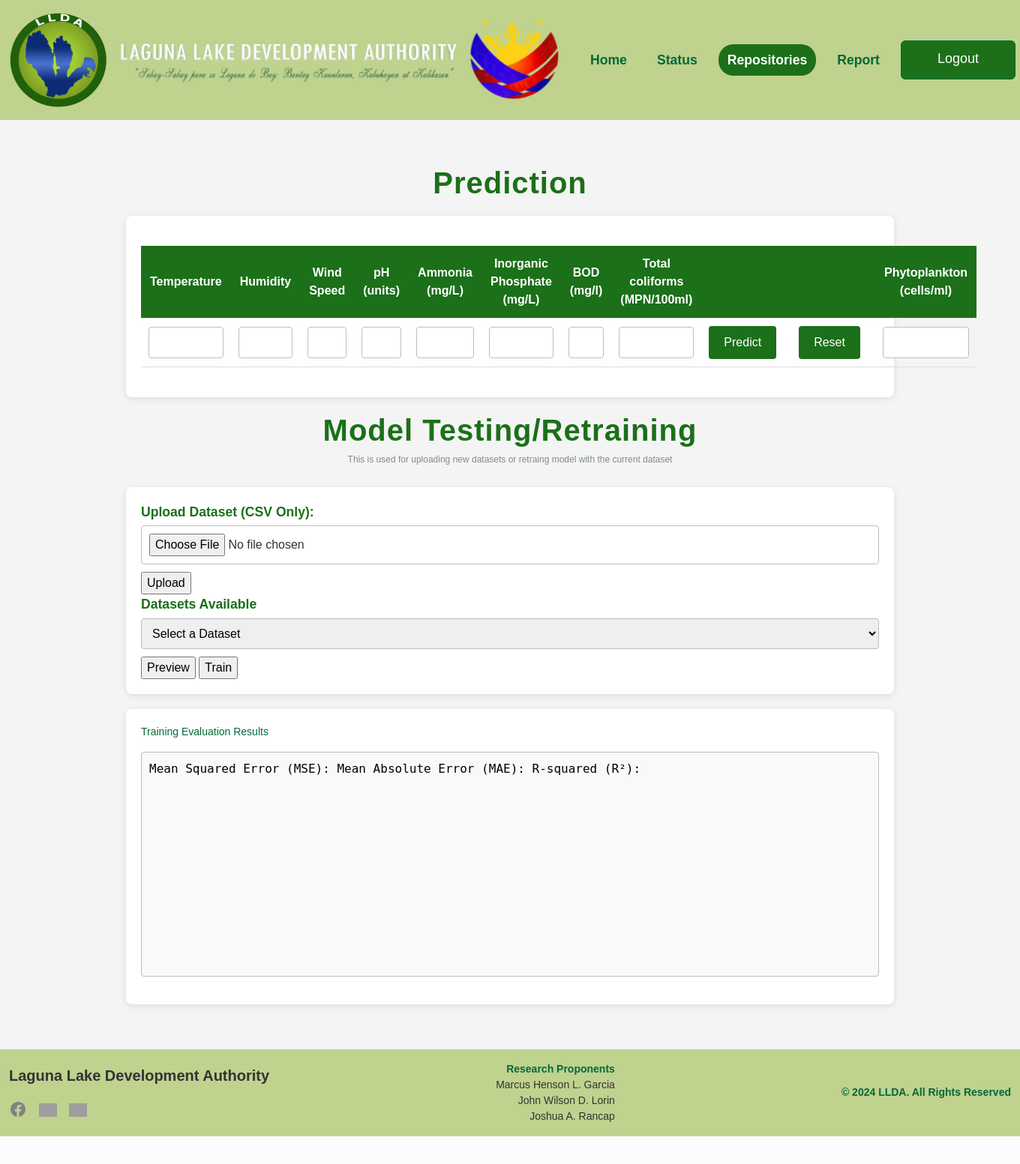
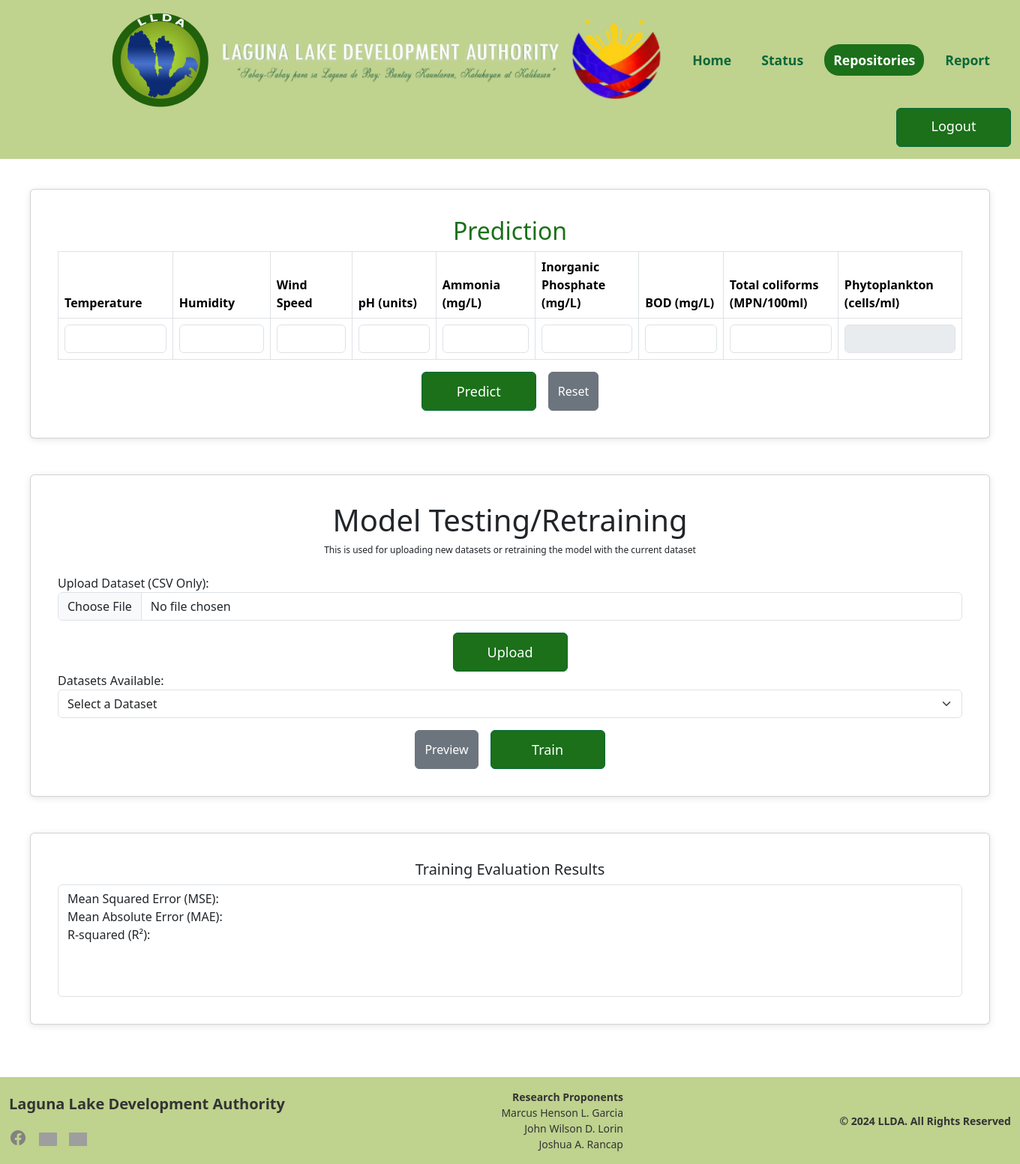
Before and after one commit to oreki-nginamo/THESIS-LLDA-FINAL-FRONTEND, a PHP site: page /repositories.php in a window 1360 px wide. Shown: the whole page at 75% size. Before the commit the page ends 1516 px from the top, so only its background shows below. Run offline with PHP 8.4, Linux system fonts and the light colour scheme; data that the repository does not hold is empty; grey boxes are pictures that could not be loaded.

Commit message:
Add files via upload

```diff
--- a/THESIS-FINAL/header.php
+++ b/THESIS-FINAL/header.php
@@ -1,19 +1,26 @@
 <header class="py-3">
-    <div class="container d-flex justify-content-between align-items-center">
+    <div class="container d-flex justify-content-between align-items-center flex-wrap">
         <!-- Logo Section with Title and Tagline -->
-        <div class="d-flex justify-content-center align-items-center flex-grow-1">
+        <div class="d-flex align-items-center flex-grow-1 flex-wrap logo-section">
             <img src="assets/llda-logo-21.png" alt="LLDA Logo" class="header-logo me-3">
-            <div>
+            <div class="text-center">
                 <img src="assets/updated-logo-v-5-no-bilog-10.png" alt="Text Logo" class="header-logo-center me-0">
             </div>
             <img src="assets/bagong-pinas-10.png" alt="PH Logo" class="header-logo me-3">
         </div>
 
         <!-- Navigation Links Section -->
-        <nav id="nav-links" class="d-flex align-items-center"></nav>
+        <nav id="nav-links" class="d-flex align-items-center flex-wrap">
+            <ul class="d-flex align-items-center list-unstyled mb-0 flex-wrap">
+                <li class="nav-item me-3"><a href="home.php" class="nav-link">Home</a></li>
+                <li class="nav-item me-3"><a href="status.php" class="nav-link">Status</a></li>
+                <li class="nav-item me-3"><a href="repositories.php" class="nav-link">Repositories</a></li>
+                <li class="nav-item me-3"><a href="report.php" class="nav-link">Report</a></li>
+            </ul>
+        </nav>
 
         <!-- Button Section (default button) -->
-        <div class="d-flex align-items-center">
+        <div class="d-flex align-items-center ms-auto">
             <a href="#" id="dynamic-button" class="btn btn-success">Default Button</a>
         </div>
     </div>
--- a/THESIS-FINAL/repositories.php
+++ b/THESIS-FINAL/repositories.php
@@ -25,15 +25,15 @@
     <!-- HEADER nav bar end -->
 
     <!-- main content start -->
-    <main>
-        <div>
-
-
-
-            <h1 class="pred_h1">Prediction</h1>
-
-            <div class="table-container">
-                <table>
+    <main class="">
+    <!-- Prediction Section -->
+    <div class="card w-100 mb-5">
+        <div class="card-body">
+            <h1 class="pred_h1 text-center">Prediction</h1>
+            <form action="prediction_MI.php" method="POST">
+                <div class="table-responsive">
+                    <table class="table table-bordered">
+                        <thead class="thead-light">
                             <tr>
                                 <th>Temperature</th>
                                 <th>Humidity</th>
@@ -41,71 +41,69 @@
                                 <th>pH (units)</th>
                                 <th>Ammonia (mg/L)</th>
                                 <th>Inorganic Phosphate (mg/L)</th>
-                        <th>BOD (mg/l)</th>
+                                <th>BOD (mg/L)</th>
                                 <th>Total coliforms (MPN/100ml)</th>
-                        <th></th>
-                        <th></th>
                                 <th>Phytoplankton (cells/ml)</th>
                             </tr>
+                        </thead>
+                        <tbody>
+                            <tr>
+                                <td><input class="form-control" type="text" name="temperature" required></td>
+                                <td><input class="form-control" type="text" name="humidity" required></td>
+                                <td><input class="form-control" type="text" name="wind_speed" required></td>
+                                <td><input class="form-control" type="text" name="ph" required></td>
+                                <td><input class="form-control" type="text" name="ammonia" required></td>
+                                <td><input class="form-control" type="text" name="phosphate" required></td>
+                                <td><input class="form-control" type="text" name="bod"></td>
+                                <td><input class="form-control" type="text" name="coliforms"></td>
+                                <td><input class="form-control" type="text" value="<?php echo $rounded; ?>" disabled></td>
+                            </tr>
+                        </tbody>
+                    </table>
+                </div>
+                <div class="d-flex justify-content-center">
+                    <button type="submit" class="btn btn-success mx-2" name="submit_flask">Predict</button>
+                    <button type="reset" class="btn btn-secondary mx-2" name="reset_flask">Reset</button>
+                </div>
+            </form>
+        </div>
+    </div>
 
-                    <tr>
-                        <form action="prediction_MI.php" method="POST">
-                            <td><input class="pred_input" type="text" name="temperature" required></td>
-                            <td><input class="pred_input" type="text" name="humidity" required></td>
-                            <td><input class="pred_input" type="text" name="wind_speed" required></td>
-                            <td><input class="pred_input" type="text" name="ph" required></td>
-                            <td><input class="pred_input" type="text" name="ammonia" required></td>
-                            <td><input class="pred_input" type="text" name="phosphate" required></td>
-                            <td><input class="pred_input" type="text" name="bod"></td>
-                            <td><input class="pred_input" type="text" name="coliforms"></td>
-                            <td><input type="submit" value="Predict" name="submit_flask"></td>
-                            <td><input type="reset" value="Reset" name="reset_flask"></td>
-                            <td><input class="pred_input" type="text" value="<?php echo $rounded; ?>"></td>
+    <!-- Model Testing/Retraining Section -->
+    <div class="card w-100 mb-5">
+        <div class="card-body">
+            <h1 class="text-center">Model Testing/Retraining</h1>
+            <p class="text-center"><sup>This is used for uploading new datasets or retraining the model with the current dataset</sup></p>
+
+            <form action="upload.php" method="POST" enctype="multipart/form-data">
+                <div class="mb-3">
+                    <label>Upload Dataset (CSV Only): </label>
+                    <input type="file" class="form-control" name="dataset" accept=".csv" required>
+                </div>
+                <div class="d-flex justify-content-center">
+                    <button type="submit" class="btn btn-success">Upload</button>
+                </div>
             </form>
 
-                    </tr>
-                </table>
-            </div>
-
-
-
-            <h1 class="pred_h1">Model Testing/Retraining</h1>
-            <p class="model_p"><sup>This is used for uploading new datasets or retraing model with the current
-                    dataset</sup></p>
-
-            <div class="ML">
-                <form action="upload.php" method="POST" enctype="multipart/form-data">
-                    <label>Upload Dataset (CSV Only): </label>
-                    <input type="file" name="dataset" accept=".csv" required>
-                    <input type="submit" value="Upload">
-                </form>
-
-                <label for="dataset">Datasets Available</label>
-
             <form class="train-form" action="" method="POST">
-                    <select name="selected_dataset" id="dataset">
+                <div class="mb-3">
+                    <label for="dataset">Datasets Available:</label>
+                    <select name="selected_dataset" id="dataset" class="form-select">
                         <option value="">Select a Dataset</option>
-
+                        <!-- PHP loop to generate options dynamically -->
                         <?php
                         // Define the folder path
                         $folderPath = 'C:/Users/John Wilson/Desktop/Datamodel';  // Change this to the correct folder
-
-                        // Check if the directory exists
                         if (is_dir($folderPath)) {
-                            // Open the folder
                             if ($folderHandle = opendir($folderPath)) {
-                                // Read through the files in the folder
                                 while (($file = readdir($folderHandle)) !== false) {
-                                    // Only display files (ignore . and .. directories)
                                     if ($file != '.' && $file != '..' && !is_dir($folderPath . '/' . $file)) {
-                                        // Only show files with specific extensions (e.g., .csv or .txt)
                                         $fileExtension = pathinfo($file, PATHINFO_EXTENSION);
                                         if ($fileExtension == 'csv' || $fileExtension == 'txt') {
                                             echo "<option value=\"$file\">$file</option>";
                                         }
                                     }
                                 }
-                                // Close the directory handle
                                 closedir($folderHandle);
                             } else {
                                 echo "<option value=''>Unable to open directory</option>";
@@ -114,28 +112,25 @@
                             echo "<option value=''>Folder does not exist</option>";
                         }
                         ?>
-
                     </select>
-                    <input type="submit" value="Preview" name="Retrain">
-                    <input type="submit" value="Train" name="Train">
+                </div>
+                <div class="d-flex justify-content-center">
+                    <button type="submit" class="btn btn-secondary mx-2" name="Retrain">Preview</button>
+                    <button type="submit" class="btn btn-success mx-2" name="Train">Train</button>
+                </div>
             </form>
-
+        </div>
     </div>
 
-            <div class="results">
-
-                <p>Training Evaluation Results</p>
-                <textarea class="area-results">
-<?php
-echo "Mean Squared Error (MSE): $mse";
-echo "Mean Absolute Error (MAE): $mae";
-echo "R-squared (R²): $r2";
-?>
-
-</textarea>
-
+    <!-- Results Section -->
+    <div class="card w-100">
+        <div class="card-body">
+            <h5 class="text-center">Training Evaluation Results</h5>
+            <textarea class="form-control area-results" readonly><?php echo "Mean Squared Error (MSE): $mse\nMean Absolute Error (MAE): $mae\nR-squared (R²): $r2"; ?></textarea>
+        </div>
     </div>
 </main>
+
     <!-- main content end -->
 
     <!-- FOOTER Section Start -->
--- a/THESIS-FINAL/styles/header.css
+++ b/THESIS-FINAL/styles/header.css
@@ -1,125 +1,142 @@
-/* Navbar adjustments*/
+/* Header Styling */
 header {
-    background-color: #BFD28E !important;
-    padding: 10px 0; /* Adjust padding to control height */
-    width: 100%; /* Ensure the header spans the full width */
+    background-color: #BFD28E;
+    padding: 15px 0;
+    width: 100%;
     position: relative;
+    z-index: 1000;
 }
 
+/* Adjust container for different screen sizes */
 .container {
-    max-width: 1600px; /* Adjust the max width to suit your needs */
-    margin: 0 auto;    /* Center the container horizontally */
+    max-width: 1600px;
+    margin: 0 auto;
     display: flex;
     justify-content: space-between;
     align-items: center;
+    flex-wrap: wrap;
 }
 
+/* Logo Section */
+.logo-section {
+    justify-content: flex-end; /* Ensures it is pushed to the far right */
+    flex-grow: 1;
+    display: flex;
+    align-items: center;
+}
 
-/* CSS for the header logos */
+/* Logo Styling */
 .header-logo {
-    max-width: 150px; /* Smaller logo size for compactness */
+    max-width: 150px;
     height: auto;
 }
 
 .header-logo-center {
-    width: 450px; /* Increase the size to make it more prominent */
-    height: auto; /* Maintain aspect ratio */
+    width: 450px;
+    height: auto;
 }
 
-/* Adjust the title font size and color */
-h1 {
+/* Navigation Links Styling */
+nav ul {
+    list-style: none;
+    margin: 0;
+    padding: 0;
+    display: flex;
+    flex-wrap: wrap;
+    justify-content: flex-start; /* Align links to the left */
+}
+
+nav ul li {
+    margin-right: 20px;
+}
+
+.nav-link {
     color: #056839;
     font-weight: bold;
-    letter-spacing: 1px; /* Add some letter spacing for a cleaner look */
-}
-/* Flex grow ensures that the logo, title, and tagline take up as much space as possible */
-.flex-grow-1 {
-    flex-grow: 1;
-}
-p {
-    font-size: 0.875rem;
-    color: #056839; /* Ensure visibility */
-    margin-top: 0; /* Reduce margin to align more closely with the title */
+    text-decoration: none;
+    font-size: 1.1rem;
+    padding: 8px 12px;
+    transition: background-color 0.3s ease, color 0.3s ease;
+    border-radius: 18px;
 }
 
-/* Style the Register button */
+.nav-link:hover {
+    background-color: #7ae992;
+    border-radius: 20px;
+    color: #1B7019;
+}
+
+.nav-link.active {
+    color: white;
+    background-color: #1B7019;
+    border-radius: 20px;
+}
+
+/* Button Styling */
 .btn-success {
     background-color: #1B7019;
     border-color: #056839;
     padding: 10px;
-    font-size: 18px;    /* Larger text */
-    width: 153px;       /* Set fixed width */
-    height: 52px;       /* Set fixed height */
-
+    font-size: 18px;
+    width: 153px;
+    height: 52px;
 }
 
-.btn-success:hover {
-    background-color: #045c31;
-    border-color: #045c31;
+/* Responsive Styling */
+@media (max-width: 1200px) {
+    nav ul {
+        justify-content: center;
+    }
+
+    .nav-link {
+        font-size: 1rem;
+        padding: 5px 10px;
+    }
 }
 
-/* Ensure elements align and stay on the same row */
-.d-flex {
-    flex-wrap: nowrap; /* Prevent wrapping */
-}
-
-/* Navigation Links Style*/
-/* Style for the navigation bar links */
-nav ul {
-    list-style: none; /* Remove bullet points */
-    margin: 0;        /* Remove default margin */
-    padding: 0;       /* Remove default padding */
-    display: flex;    /* Display nav items horizontally */
-    align-items: center; /* Vertically align the nav items */
-}
-
-/* Style each nav link */
-nav ul li {
-    margin-right: 20px; /* Space between the nav items */
-}
-
-/* Link styles */
-.nav-link {
-    color: #056839; /* Link text color (use your desired color) */
-    font-weight: bold;
-    text-decoration: none; /* Remove underline */
-    font-size: 1.1rem; /* Adjust size as needed */
-    padding: 8px 12px; /* Add padding around the link */
-    transition: background-color 1s ease, color 4s ease; /* Smooth transition on hover */
-    border-radius: 18px;        /* Rounded corners */
-}
-
-/* Hover effect for nav links */
-.nav-link:hover {
-    background-color: #7ae992; /* Light background color on hover */
-    border-radius: 20px;        /* Rounded corners */
-    color: #1B7019;            /* Change color on hover */
-}
-
-/* Active nav link style (for the current page) */
-.nav-link.active {
-    color: white;
-    background-color: #1B7019; /* Make active link stand out */
-    border-radius: 20px;        /* Rounded corners for active link */
-}
-
-
-/* Media Queries for Responsiveness */
-@media (max-width: 768px) {
-    /* Adjust the logo and button size for smaller screens */
+@media (max-width: 992px) {
+    /* Adjust logo and button size for smaller screens */
     .header-logo {
-        max-width: 60px;
+        max-width: 100px;
     }
 
-    header h1 {
-        font-size: 1.25rem; /* Adjust font size for smaller screens */
+    .header-logo-center {
+        width: 250px;
     }
 
-    header p {
-        font-size: 0.75rem; /* Smaller tagline font size */
+    nav ul {
+        flex-wrap: wrap;
+    }
+
+    .nav-link {
+        font-size: 0.9rem;
+        padding: 6px 8px;
     }
 
     .btn-success {
-        font-size: 0.875rem; /* Smaller button text */
+        font-size: 0.875rem;
+        padding: 8px 12px;
     }
 }
+
+@media (max-width: 768px) {
+    .container {
+        flex-direction: column;
+        text-align: center;
+    }
+
+    .btn-success {
+        margin-top: 10px;
+        font-size: 0.875rem;
+        width: auto;
+    }
+
+    nav ul {
+        flex-direction: column;
+    }
+
+    .nav-link {
+        font-size: 0.875rem;
+        padding: 6px 8px;
+    }
+}
--- a/THESIS-FINAL/styles/repositories.css
+++ b/THESIS-FINAL/styles/repositories.css
@@ -1,129 +1,16 @@
-     /* Base Styles */
-     body {
-        font-family: Arial, sans-serif;
-        background-color: #F4F4F4; /* Light Gray */
-        margin: 0;
-        padding: 0;
-        color: #333333; /* Dark Gray */
-    }
 
-    /* Header Styles */
-    h1.pred_h1 {
-        text-align: center;
-        color: #1B7019; /* Deep Green */
-        margin-top: 20px;
-        font-size: 2.5rem;
-    }
+.card {
+    margin-bottom: 30px;
+    padding: 20px;
+    box-shadow: 0px 2px 10px rgba(0, 0, 0, 0.1);
+}
 
-    p.model_p {
-        text-align: center;
-        font-size: 1rem;
-        color: #7F8C8D; /* Medium Gray */
-        margin-bottom: 20px;
-    }
+.pred_h1 {
+    font-size: 2rem;
+    color: #1B7019;
+}
 
-    /* Container Styles */
-    .table-container, .ML, .results {
-        width: 80%;
-        margin: 20px auto;
-        background-color: #FFFFFF; /* White */
-        padding: 20px;
-        border-radius: 8px;
-        box-shadow: 0 2px 10px rgba(0, 0, 0, 0.1);
-    }
-
-    /* Table Styles */
-    table {
-        width: 100%;
-        margin: 20px auto;
-        border-collapse: collapse;
-    }
-
-    th, td {
-        padding: 12px;
-        text-align: center;
-        border-bottom: 1px solid #ddd;
-    }
-
-    th {
-        background-color: #1B7019; /* Primary Green */
-        color: white;
-    }
-
-    td {
-        padding: 10px;
-        font-size: 1rem;
-        vertical-align: middle;
-    }
-
-    /* Input Styles */
-    .pred_input {
-        width: 100%;
-        padding: 8px;
-        border: 1px solid #BDBDBD; /* Medium Gray */
-        border-radius: 4px;
-        font-size: 1rem;
-        box-sizing: border-box;
-    }
-
-    /* Button Styles */
-    td input[type="submit"], td input[type="reset"] {
-        background-color: #1B7019; /* Deep Green */
-        color: white;
-        padding: 10px 20px;
-        border: none;
-        border-radius: 4px;
-        cursor: pointer;
-        font-size: 1rem;
-        margin-right: 10px;
-    }
-
-    td input[type="submit"]:hover, td input[type="reset"]:hover {
-        background-color: #2E8B57; /* Sea Green */
-    }
-
-    /* Form Elements */
-    label {
-        font-weight: bold;
-        display: block;
-        margin-bottom: 5px;
-        font-size: 1.1rem;
-        color: #1B7019; /* Deep Green */
-    }
-
-    input[type="file"], select, textarea {
-        width: 100%;
-        padding: 10px;
-        border: 1px solid #BDBDBD; /* Medium Gray */
-        border-radius: 4px;
-        font-size: 1rem;
-        margin-bottom: 10px;
-        box-sizing: border-box;
-    }
-
-    /* Textarea Styles */
-    .area-results {
-        height: 300px;
-        resize: none;
-        font-family: monospace;
-        background-color: #F9F9F9;
-        border: 1px solid #BDBDBD;
-        padding: 10px;
-        border-radius: 4px;
-    }
-
-    /* Responsive Design */
-    @media (max-width: 768px) {
-        .table-container, .ML, .results {
-            width: 95%;
-            padding: 15px;
-        }
-
-        h1.pred_h1 {
-            font-size: 2rem;
-        }
-
-        th, td {
-            padding: 10px;
-        }
-    }
+.area-results {
+    height: 150px;
+    resize: none;
+}
```
Lines whose indentation alone changed are shown as unchanged.
